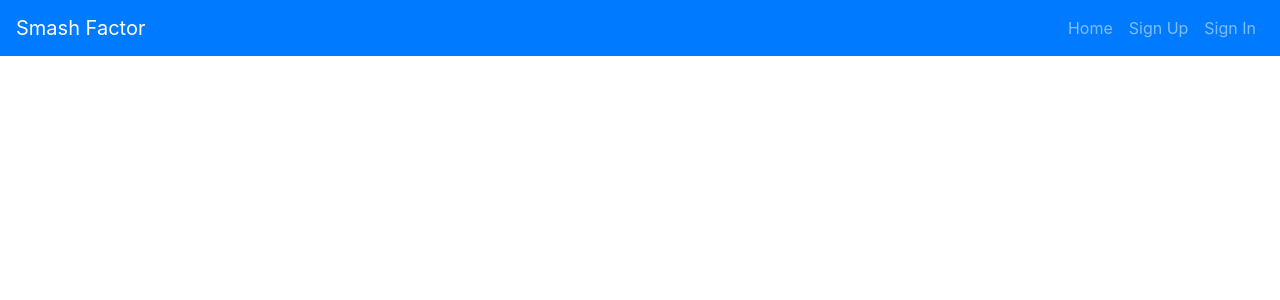
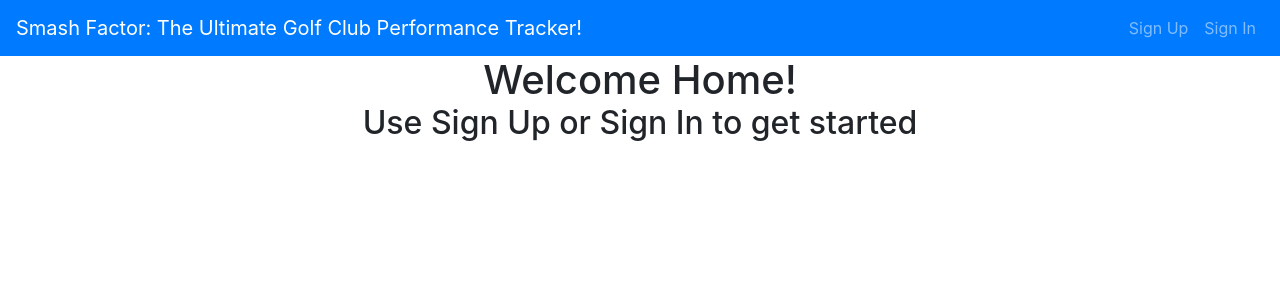
Before and after one commit to chardbres/smash-factor-client, a React app: page /#/ in a window 1280 px wide. Shown: the top 300 px of the page. Built offline with nearby package versions, Linux system fonts and the light colour scheme.

Commit message:
Made some changes to routes in Header links. Attempted to add alerts to all club CRUD actions.

```diff
--- a/src/components/App/App.js
+++ b/src/components/App/App.js
@@ -12,6 +12,7 @@ import ChangePassword from '../ChangePassword/ChangePassword'
 // Hooks
 import Club from '../Clubs/Club.js'
 import Clubs from '../Clubs/Clubs.js'
+import Home from '../Home/Home.js'
 
 class App extends Component {
   constructor () {
@@ -46,7 +47,9 @@ class App extends Component {
           />
         ))}
         <main className="container">
-          <Route path='/' />
+          <Route exact path='/' render={() => (
+            <Home />
+          )} />
           <Route path='/sign-up' render={() => (
             <SignUp alert={this.alert} setUser={this.setUser} />
           )} />
@@ -60,10 +63,10 @@ class App extends Component {
             <ChangePassword alert={this.alert} user={user} />
           )} />
           <AuthenticatedRoute user={user} exact path='/clubs' render={() => (
-            <Clubs user={user} />
+            <Clubs alert={this.alert} user={user} />
           )} />
           <AuthenticatedRoute user={user} exact path='/clubs/:id' render={(props) => (
-            <Club {...props} user={user} />
+            <Club alert={this.alert} {...props} user={user} />
           )} />
         </main>
       </Fragment>
--- a/src/components/AutoDismissAlert/messages.js
+++ b/src/components/AutoDismissAlert/messages.js
@@ -7,5 +7,7 @@ export default {
   changePasswordSuccess: 'Password changed successfully!',
   changePasswordFailure: 'Failed to change passwords. Check your old password and try again.',
   // Club crud failure messages
-  clubCreateFailure: 'Failed to create club! Make sure the club is unique and try again'
+  clubCreateFailure: 'Failed to create club! Make sure the club style is filled in, and that the club is unique and try again',
+  clubCreateSuccess: 'Club was successfully created!',
+  clubDeleteFailure: 'Failed to delete club! Make sure the club style is filled in, and that the club is unique and try again'
 }
--- a/src/components/Clubs/Club.js
+++ b/src/components/Clubs/Club.js
@@ -3,6 +3,7 @@ import { Redirect } from 'react-router-dom'
 import { deleteClub, getClub, updateClub } from '../../api/clubs'
 import SingleClub from '../Shared/SingleClub'
 import ClubForm from '../Shared/ClubForm'
+import messages from '../AutoDismissAlert/messages'
 import '../../index.scss'
 
 const Club = props => {
@@ -19,7 +20,15 @@ const Club = props => {
   const destroy = () => {
     deleteClub(club._id, props.user)
       .then(() => setDeleted(true))
-      .catch(console.error)
+      .catch(error => {
+        console.error(error)
+        setClub({ style: '', brand: '', loft: '', flex: '' })
+        alert({
+          heading: 'Sign In Failed',
+          message: messages.clubDeleteFailure,
+          variant: 'danger'
+        })
+      })
   }
 
   // Redirects the user to the main clubs page upon club deletion
--- a/src/components/Clubs/Clubs.js
+++ b/src/components/Clubs/Clubs.js
@@ -1,9 +1,9 @@
 import React, { useState, useEffect } from 'react'
+import { withRouter } from 'react-router-dom'
 import { createClub, index } from '../../api/clubs'
 import SingleClub from '../Shared/SingleClub.js'
 import ClubForm from '../Shared/ClubForm.js'
 import messages from '../AutoDismissAlert/messages'
-
 import '../../index.scss'
 
 const Clubs = props => {
@@ -19,6 +19,12 @@ const Clubs = props => {
   const create = () => {
     createClub(props.user, { club })
       .then(res => clubs.push(res.data.club))
+      // Alerts user to successful creation of club
+      .then(() => alert({
+        heading: 'Club created successfully!',
+        message: messages.clubCreateSuccess,
+        variant: 'success'
+      }))
       // Re-runs the index to get the club list with the newly-created club for re-render
       .then(
         index(props.user)
@@ -28,11 +34,10 @@ const Clubs = props => {
         console.error(error)
         setClub({ style: '', brand: '', loft: '', flex: '' })
         alert({
-          heading: 'Club creation failed!',
+          heading: 'Failed to create club!',
           message: messages.clubCreateFailure,
           variant: 'danger'
         })
-      // .catch(console.error)
       })
   }
 
@@ -79,4 +84,4 @@ const Clubs = props => {
   )
 }
 
-export default Clubs
+export default withRouter(Clubs)
--- a/src/components/Header/Header.js
+++ b/src/components/Header/Header.js
@@ -4,6 +4,7 @@ import Navbar from 'react-bootstrap/Navbar'
 
 const authenticatedOptions = (
   <Fragment>
+    <Nav.Link href="#clubs">Home</Nav.Link>
     <Nav.Link href="#change-password">Change Password</Nav.Link>
     <Nav.Link href="#sign-out">Sign Out</Nav.Link>
   </Fragment>
@@ -16,22 +17,21 @@ const unauthenticatedOptions = (
   </Fragment>
 )
 
-const alwaysOptions = (
-  <Fragment>
-    <Nav.Link to="/">Home</Nav.Link>
-  </Fragment>
-)
+// const alwaysOptions = (
+//   <Fragment>
+//     <Nav.Link href="#clubs">Home</Nav.Link>
+//   </Fragment>
+// )
 
 const Header = ({ user }) => (
   <Navbar bg="primary" variant="dark" expand="md">
     <Navbar.Brand href="#">
-      Smash Factor
+      Smash Factor: The Ultimate Golf Club Performance Tracker!
     </Navbar.Brand>
     <Navbar.Toggle aria-controls="basic-navbar-nav" />
     <Navbar.Collapse id="basic-navbar-nav">
       <Nav className="ml-auto">
         { user && <span className="navbar-text mr-2">Welcome, {user.email}</span>}
-        { alwaysOptions }
         { user ? authenticatedOptions : unauthenticatedOptions }
       </Nav>
     </Navbar.Collapse>
--- /dev/null
+++ b/src/components/Home/Home.js
@@ -0,0 +1,15 @@
+import React from 'react'
+import '../../index.scss'
+
+const Home = props => {
+  return (
+    <div>
+      <div className="welcome-screen">
+        <h1>Welcome Home!</h1>
+        <h2>Use Sign Up or Sign In to get started</h2>
+      </div>
+    </div>
+  )
+}
+
+export default Home
--- a/src/index.scss
+++ b/src/index.scss
@@ -85,3 +85,14 @@
     margin: auto;
   }
 }
+
+.welcome-screen {
+  align-self: center;
+  display: flex;
+  flex-direction: column;
+  justify-content: center;
+
+  * {
+    margin: auto;
+  }
+}
```
